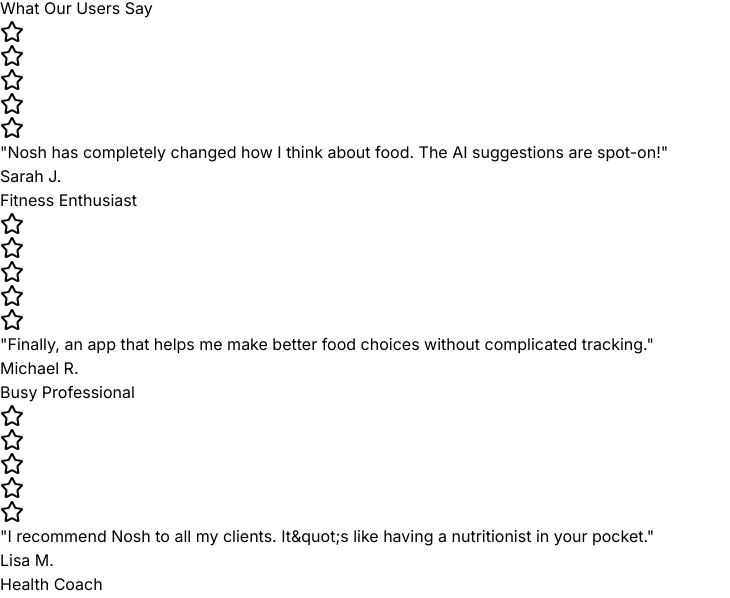
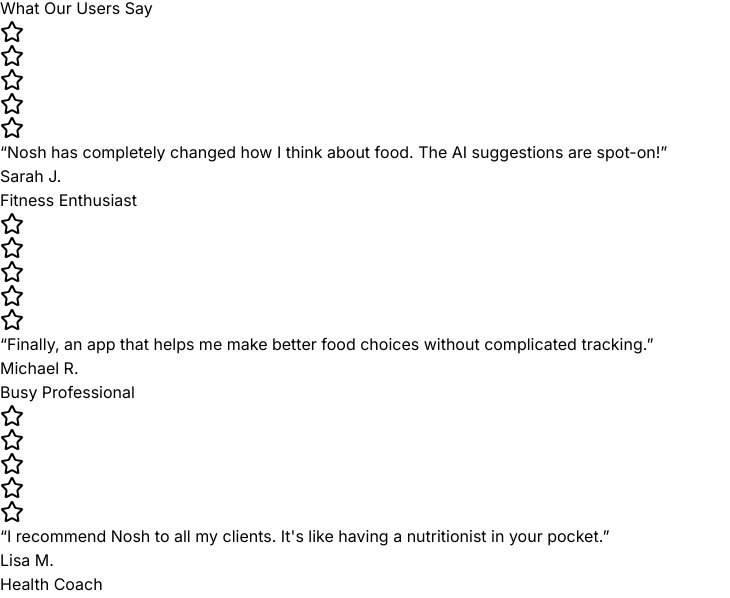
Before and after one commit to aran3004/Spork-App, a Next.js app: page / in a window 1280 px wide. Shown: the part 964-1562 px from the top of the page, without its empty margins (0-730 px from the left). Built offline with nearby package versions, Linux system fonts and the light colour scheme; no server answers.

Commit message:
syntax errors with testimonials page

```diff
--- a/src/components/LandingPage/components/Testimonials.tsx
+++ b/src/components/LandingPage/components/Testimonials.tsx
@@ -25,7 +25,7 @@
     {
       name: "Lisa M.",
       role: "Health Coach",
-      content: "I recommend Nosh to all my clients. It&quot;s like having a nutritionist in your pocket.",
+      content: "I recommend Nosh to all my clients. It's like having a nutritionist in your pocket.",
       rating: 5
     }
   ]
@@ -44,7 +44,7 @@
                   <Star key={i} className="h-5 w-5 text-yellow-400 fill-current" />
                 ))}
               </div>
-              <p className="text-gray-600 mb-6">"{testimonial.content}"</p>
+              <p className="text-gray-600 mb-6">&ldquo;{testimonial.content}&rdquo;</p>
               <div className="flex items-center justify-between">
                 <div>
                   <div className="font-semibold">{testimonial.name}</div>
```
